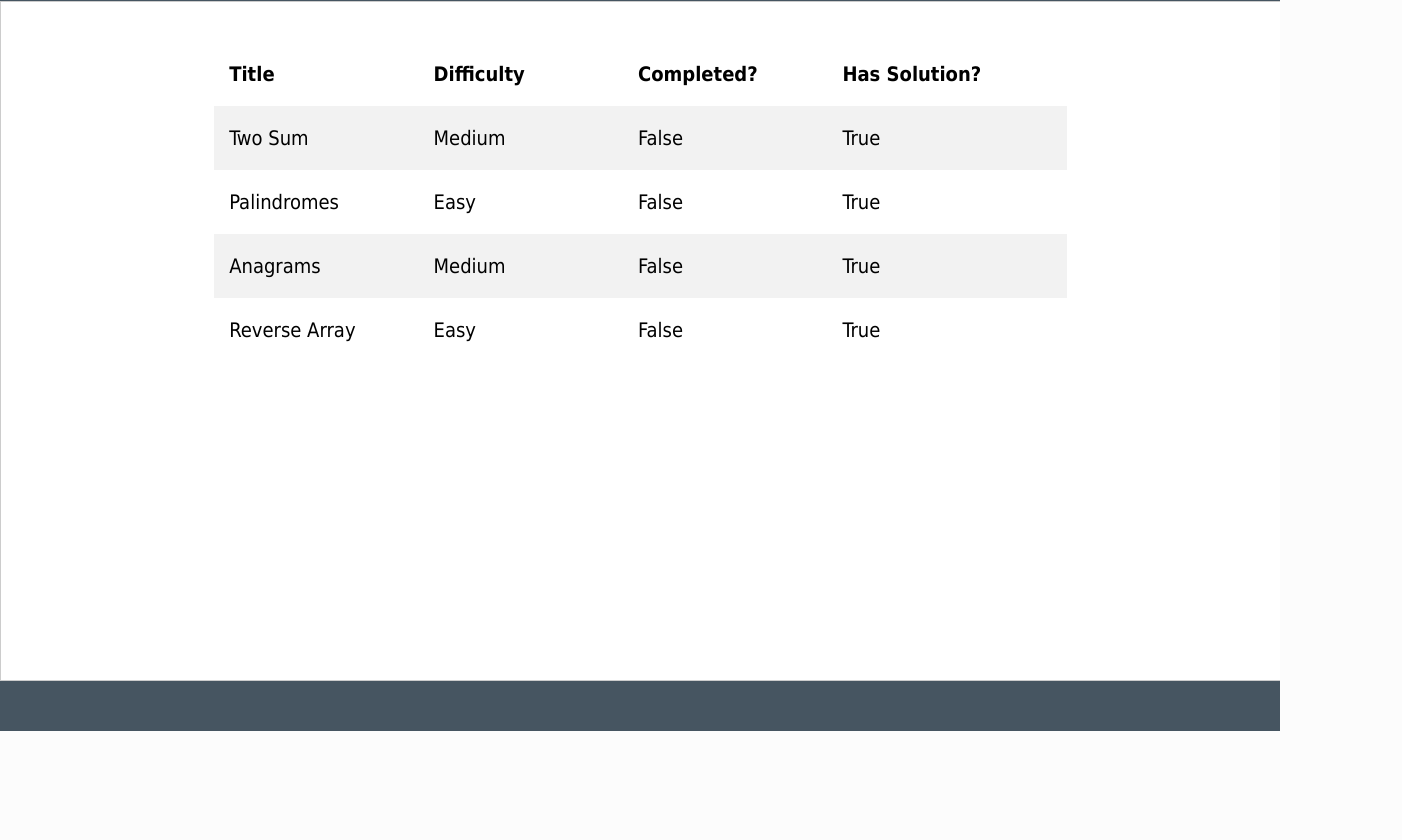
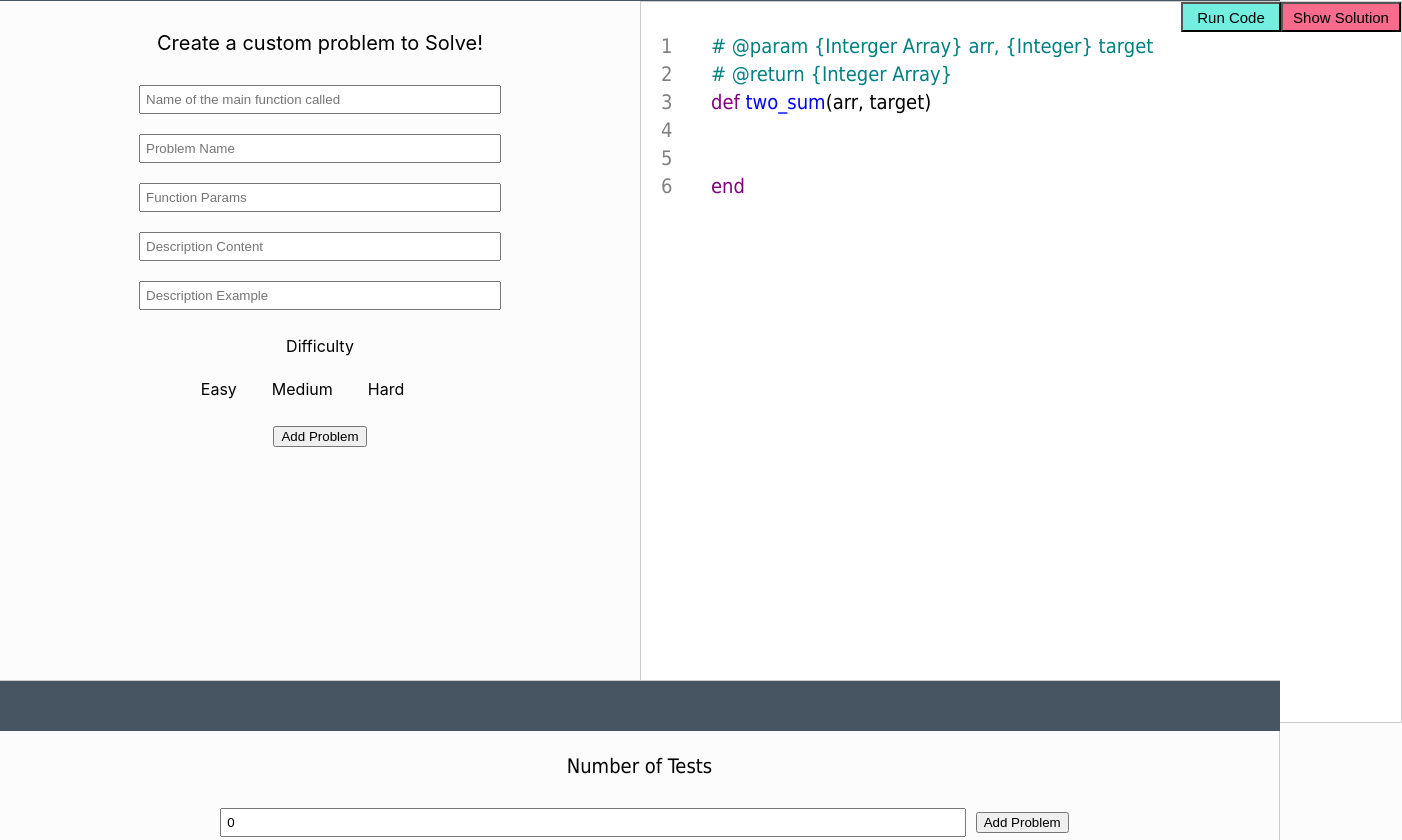
Before and after one commit to bmartinson5/ruby-IDE, a React (Create React App) app: page / in a window 1280 px wide. Shown: the part 69-909 px from the top of the page, 1402 px wide, since content can reach past the window. Before the commit the page ends 800 px from the top, so only its background shows below. Built offline with nearby package versions, Linux system fonts and the light colour scheme; no server answers.

Commit message:
moved test creator into seperate component displayed on the right column

```diff
--- a/src/components/App.js
+++ b/src/components/App.js
@@ -15,7 +15,7 @@ class App extends Component {
     this.state = {
       selectedProblem: 0,
       problems: problems,
-      currentPage: "problemsList"
+      currentPage: "createProblem"
     }
   }
 
--- a/src/components/CreateProblem.js
+++ b/src/components/CreateProblem.js
@@ -43,34 +43,20 @@ export default class CreateProblem extends Component {
 
   render(){
 
-    const tests = []
-    for(let i = 0; i < this.state.numberOfTests; ++i){
-      tests.push(
-        <div className="test">
-          Test {i+1}.<br/>
-        <input type="text" value={this.state.testDescriptions[i]} name="testDescriptions" onChange={(e) => this.handleTestChange(e, i)} placeholder="Test Descriptions"/><br/>
-          <input type="text" value={this.state.testInputs[i]} name="testInputs" onChange={(e) => this.handleTestChange(e, i)} placeholder="Test Inputs"/><br/>
-          <input type="text" value={this.state.expectedOutputs[i]} name="expectedOutputs" onChange={(e) => this.handleTestChange(e, i)} placeholder="Expected Outputs"/><br/>
-
-        </div>
-      )
-
-    }
     return (
       <div className="problem-form-container">
-        Create a custom problem to Solve! <br/>
+        <div id="form-title">Create a custom problem to Solve!</div> <br/>
         <input type="text" value={this.state.functionName} name="functionName" onChange={this.handleChange} placeholder="Name of the main function called"/><br/>
         <input type="text" value={this.state.name} name="name" onChange={this.handleChange} placeholder="Problem Name"/><br/>
         <input type="text" value={this.state.params} name="params" onChange={this.handleChange} placeholder="Function Params"/><br/>
         <input type="text" value={this.state.descriptionContent} name="descriptionContent" onChange={this.handleChange} placeholder="Description Content"/><br/>
         <input type="text" value={this.state.descriptionExample} name="descriptionExample" onChange={this.handleChange} placeholder="Description Example"/><br/>
-        <input type="number" value={this.state.numberOfTests} name="numberOfTests" onChange={this.handleChange} placeholder=""/>"Number of Tests"<br/>
-        {tests}
 
         <p>Difficulty</p>
         Easy<input type="radio" name="difficulty" value="Easy" checked={this.state.difficulty === 'Easy'} onChange={this.handleChange} />
       Medium<input type="radio" name="difficulty" value="Medium" checked={this.state.difficulty === 'Medium'} onChange={this.handleChange} />
     Hard<input type="radio" name="difficulty" value="Hard" checked={this.state.difficulty === 'Hard'} onChange={this.handleChange} />
+        <br/>
         <br/>
 
         <button onClick={() => this.reformatProblemObject()}>Add Problem</button><br/>
--- /dev/null
+++ b/src/components/CreateTests.js
@@ -0,0 +1,56 @@
+import React, {Component} from 'react';
+import '../css/ProblemForm.css';
+import Grid from '@material-ui/core/Grid';
+
+export default class CreateTests extends Component {
+  constructor(props){
+    super(props)
+
+    this.state = {
+      testInputs: [],
+      testDescriptions: [],
+      expectedOutputs: [],
+      numberOfTests: 0,
+    }
+  }
+
+  handleChange = (evt) => {
+    this.setState({[evt.target.name]: evt.target.value });
+  }
+
+  changeNumberOfTests = (newNum) => {
+    this.setState({ numberOfTests: newNum})
+  }
+
+  handleTestChange = (evt, testNumber) => {
+    const type = this.state[evt.target.name].slice();
+    type[testNumber] = evt.target.value;
+    this.setState({[evt.target.name]: type})
+  }
+
+  render(){
+
+    const tests = []
+    for(let i = 0; i < this.state.numberOfTests; ++i){
+      tests.push(
+        <div className="test">
+          Test {i+1}.<br/>
+        <input type="text" value={this.state.testDescriptions[i]} name="testDescriptions" onChange={(e) => this.handleTestChange(e, i)} placeholder="Test Descriptions"/><br/>
+          <input type="text" value={this.state.testInputs[i]} name="testInputs" onChange={(e) => this.handleTestChange(e, i)} placeholder="Test Inputs"/><br/>
+          <input type="text" value={this.state.expectedOutputs[i]} name="expectedOutputs" onChange={(e) => this.handleTestChange(e, i)} placeholder="Expected Outputs"/><br/>
+
+        </div>
+      )
+
+    }
+    return (
+      <div className="problem-form-container tests">
+        <p>Number of Tests</p>
+        <input type="number" value={this.state.numberOfTests} name="numberOfTests" onChange={this.handleChange} placeholder=""/>
+        {tests}
+
+        <button onClick={() => this.reformatProblemObject()}>Add Problem</button><br/>
+      </div>
+    );
+  }
+}
--- a/src/components/EditorControl.js
+++ b/src/components/EditorControl.js
@@ -4,6 +4,7 @@ import "../css/CodeRunner.css";
 import Editor from "./Editor";
 import ProblemSuggestions from "./ProblemSuggestions";
 import CreateProblem from './CreateProblem';
+import CreateTests from './CreateTests';
 import * as Draft from "draft-js";
 import axios from 'axios'
 import Test from "./Test";
@@ -133,6 +134,9 @@ class EditorControl extends Component {
           </Grid>
           <Grid item xs>
             <div className="code-runner">
+              {this.props.createMode ?
+                <CreateTests />:
+                (
                   <div className="test-output">
                     {this.state.loading ? (<div
                        style={{
@@ -148,6 +152,8 @@ class EditorControl extends Component {
                         </div>):
                     (this.state.codeOutput ? this.state.codeOutput: (<span style={{color: "grey"}}>Run some code to display tests</span>))}
                   </div>
+                )
+              }
             </div>
           </Grid>
         </Grid>
--- a/src/css/CodeRunner.css
+++ b/src/css/CodeRunner.css
@@ -17,7 +17,6 @@
 .problem-description {
   padding: 20px;
   font-size: 20px;
-  padding: 20px;
   background-color: #FCFCFC;
   height: 100%;
 }
@@ -25,7 +24,6 @@
 
 
 .test-output {
-  padding: 40px;
   padding-top: 30px;
   padding-left: 60px;
 }
--- a/src/css/ProblemForm.css
+++ b/src/css/ProblemForm.css
@@ -1,3 +1,24 @@
 .problem-form-container {
+  text-align: center;
   padding: 30px;
 }
+
+.problem-form-container input{
+  margin: 10px;
+  padding: 5px;
+  width: 60%;
+}
+
+.problem-form-container input[type="radio"]{
+  width: 0%;
+  margin-right: 25px;
+  transform: translate(-50%, 0%);
+}
+
+#form-title {
+  font-size: 20px;
+}
+
+.tests {
+  padding-top: 10px;
+}
```
Lines whose indentation alone changed are shown as unchanged.
